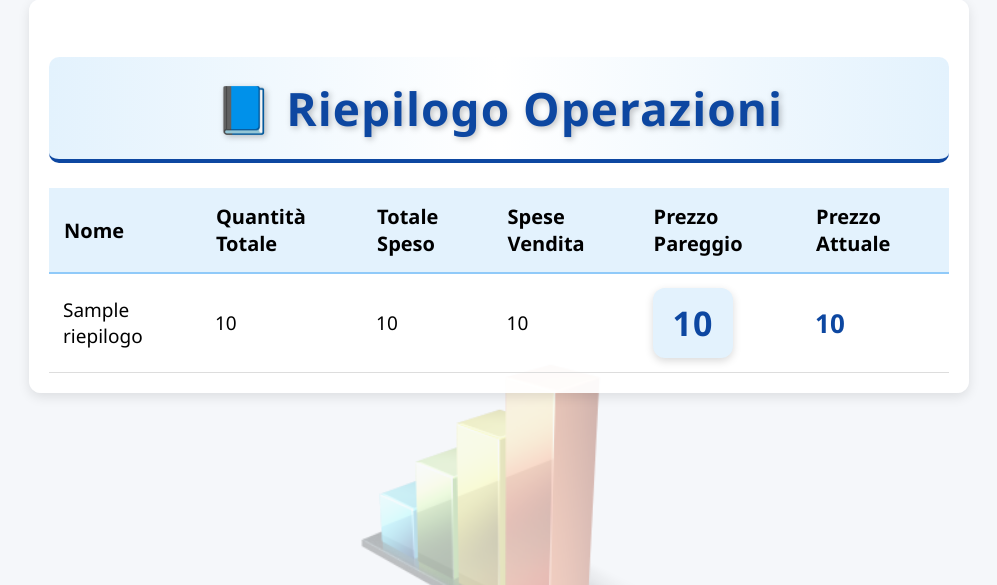
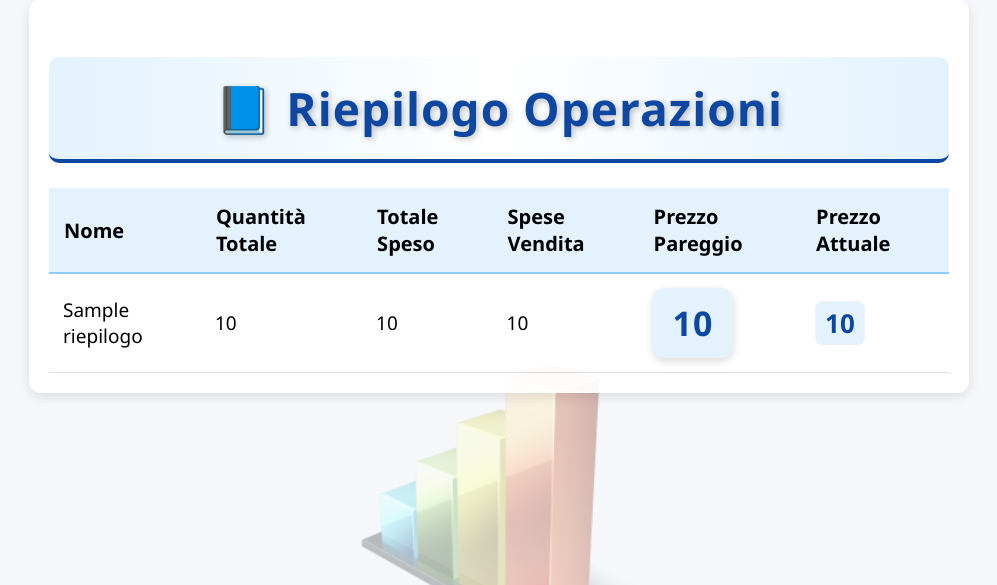
Before and after one commit to emiliomaj60-lang/portfolio_alerts, a Flask app: template src/templates/riepilogo_operazioni.html in a window 1280 px wide. Shown: the part 114-699 px from the top of the page, without its empty margins (141-1138 px from the left). Run offline with Flask 3, Linux system fonts and the light colour scheme; the template is opened without the code that fills it: most values are stand-ins (such as "Sample title", 1, 10 or a date in 2020).

Commit message:
Add files via upload

```diff
--- a/src/static/style.css
+++ b/src/static/style.css
@@ -283,6 +283,10 @@ body::after {
 }
 .prezzo-attuale {
     font-size: 26px;
-    font-weight: bold;
+    font-weight: 900;
     color: #0d47a1;
+    display: inline-block;
+    padding: 4px 10px;
+    border-radius: 8px;
+    background: #e3f2fd;
 }
```
